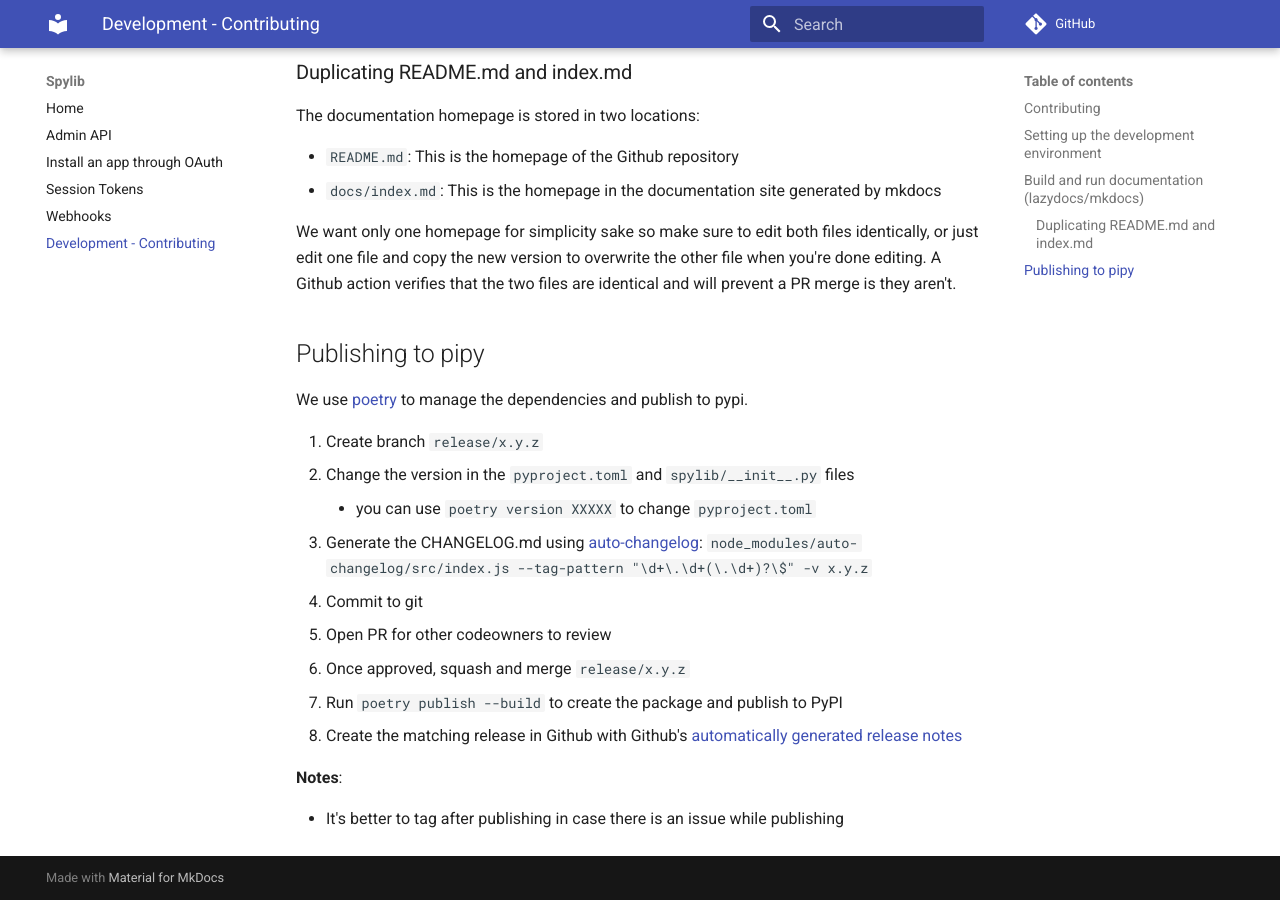
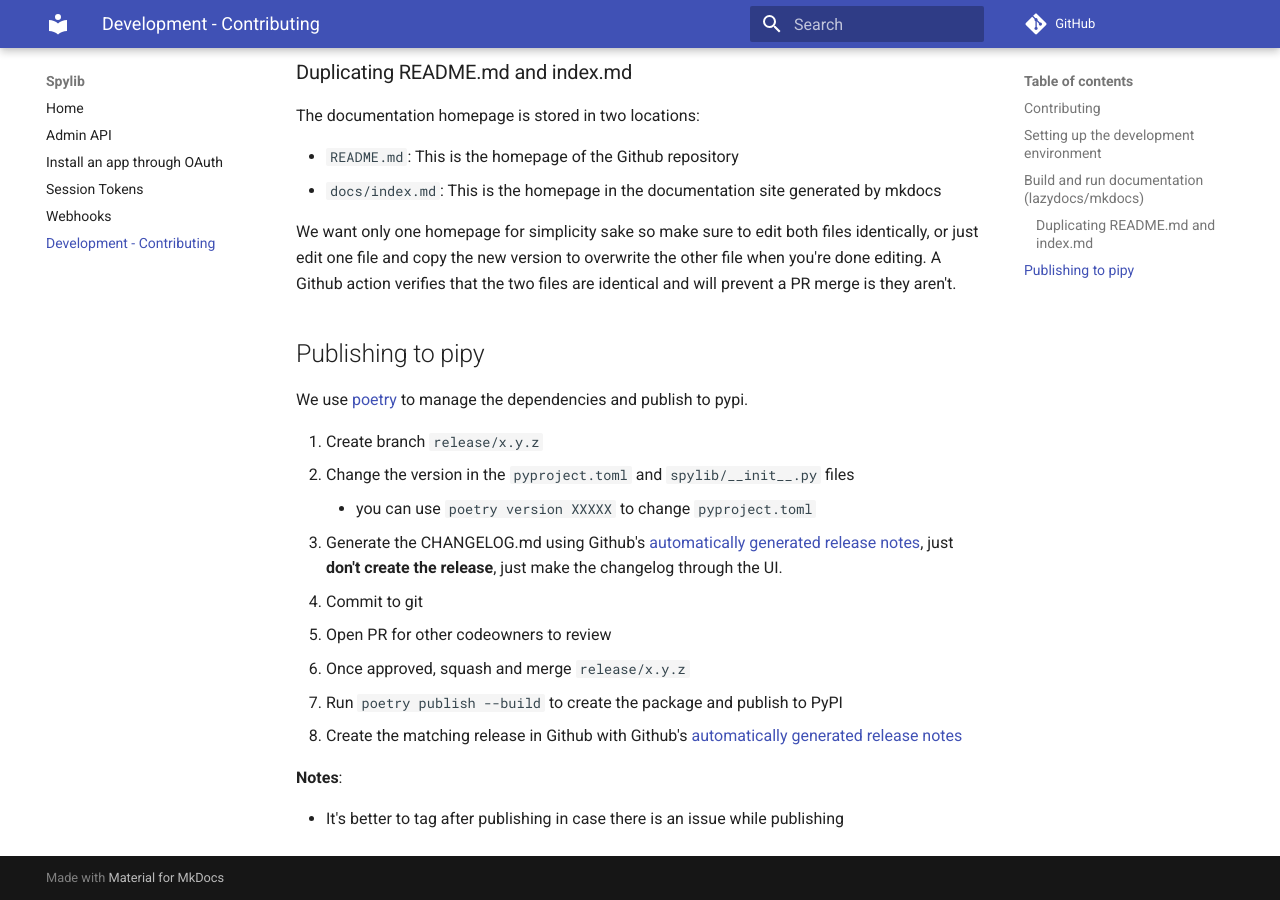
Before and after one commit to SatelCreative/spylib, an MkDocs documentation site: the page built from docs/development-contributing.md, in a window 1280 px wide and 900 px high, scrolled down 1070 px. Built offline with MkDocs 1.6.1 and Material for MkDocs 9.7.7, drawn with Linux system fonts in a browser that asks for light colours; comment, search, counter and statistics services are not loaded.

Commit message:
Use Github's generate release notes for CHANGELOG

```diff
--- a/docs/development-contributing.md
+++ b/docs/development-contributing.md
@@ -64,8 +64,8 @@ We use [poetry](https://python-poetry.org/) to manage the dependencies and publi
 1. Create branch `release/x.y.z`
 2. Change the version in the `pyproject.toml` and `spylib/__init__.py` files
     * you can use `poetry version XXXXX` to change `pyproject.toml`
-3. Generate the CHANGELOG.md using [auto-changelog](https://github.com/CookPete/auto-changelog):
-   `node_modules/auto-changelog/src/index.js --tag-pattern "\d+\.\d+(\.\d+)?\$" -v x.y.z`
+3. Generate the CHANGELOG.md using Github's [automatically generated release notes](https://docs.github.com/en/repositories/releasing-projects-on-github/automatically-generated-release-notes),
+   just **don't create the release**, just make the changelog through the UI.
 3. Commit to git
 4. Open PR for other codeowners to review
 5. Once approved, squash and merge `release/x.y.z`
```
